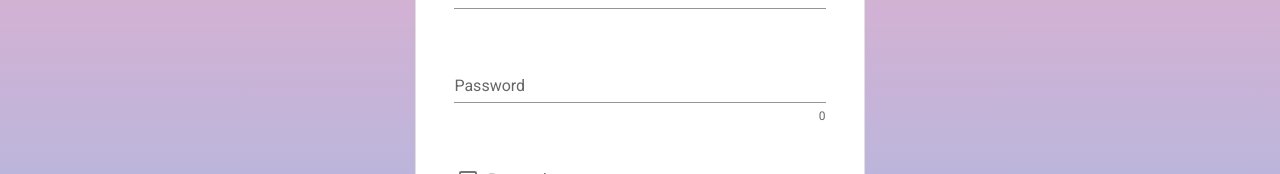
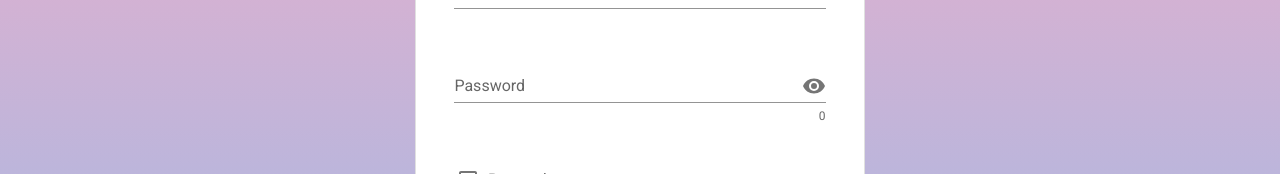
Before and after one commit to ericzyf/girigiri, a Vue app in the folder client/: page /signin in a window 1280 px wide. Shown: the part 277-451 px from the top of the page. Built offline with nearby package versions, Linux system fonts and the light colour scheme.

Commit message:
append icon to password textfield

```diff
--- a/client/src/views/SignIn.vue
+++ b/client/src/views/SignIn.vue
@@ -33,6 +33,7 @@
             <v-list-item-content>
               <v-text-field
                 label="Password"
+                :append-icon="mdiEye"
                 counter
               ></v-text-field>
             </v-list-item-content>
@@ -85,11 +86,15 @@
 
 <script>
 import Logo from '../components/Logo.vue'
+import { mdiEye } from '@mdi/js'
 
 export default {
   components: {
     Logo
-  }
+  },
+  data: () => ({
+    mdiEye
+  })
 }
 </script>
 
```
